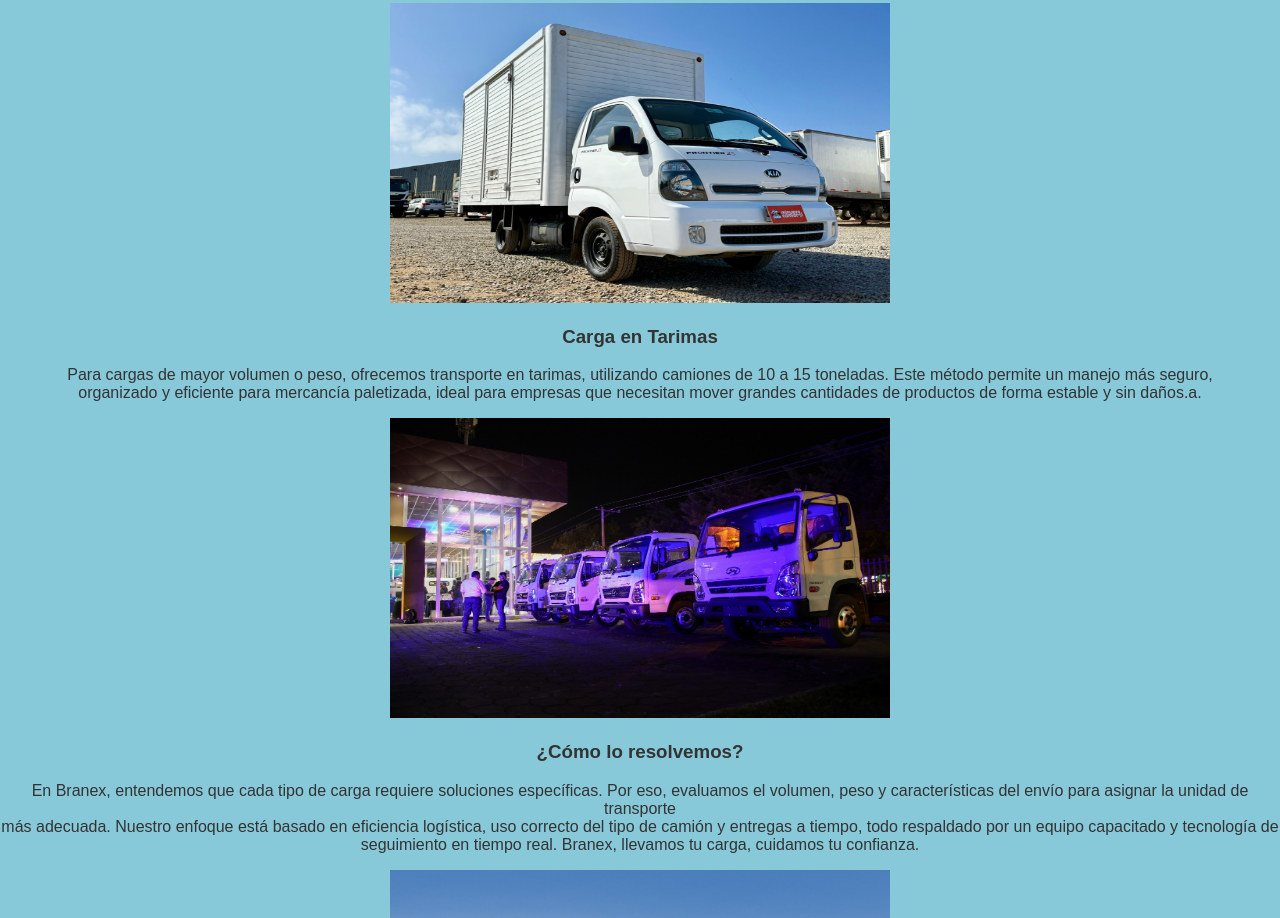
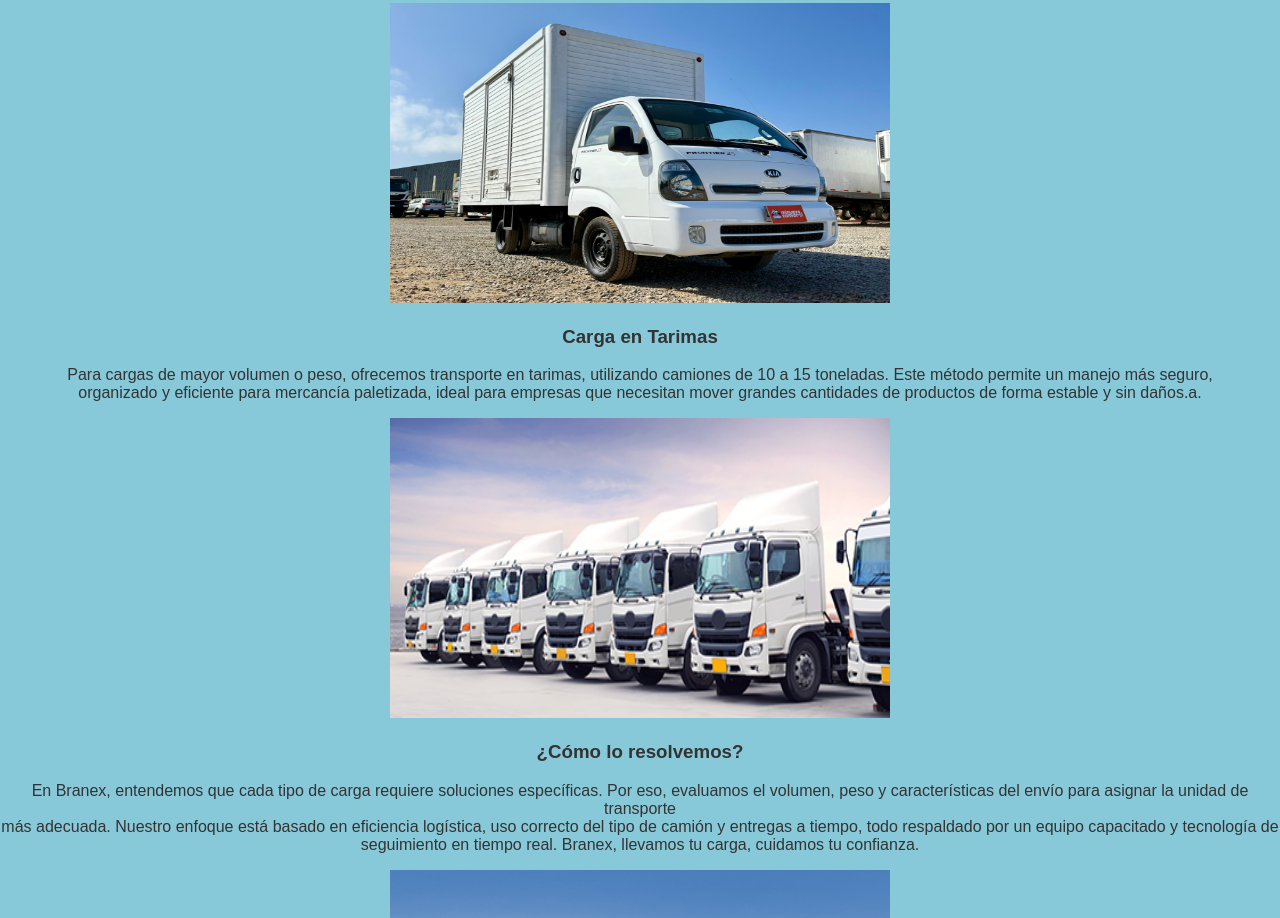
Before and after one commit to Anderson930/WebUMG.github.io, a plain HTML site: page index.html in a window 1280 px wide. Shown: the part 393-1311 px from the top of the page. Drawn offline with Linux system fonts and the light colour scheme.

Commit message:
Update index.html

```diff
--- a/index.html
+++ b/index.html
@@ -26,7 +26,7 @@
     <h3>Carga en Tarimas</h3>
      <p>Para cargas de mayor volumen o peso, ofrecemos transporte en tarimas, utilizando camiones de 10 a 15 toneladas. Este método permite un manejo más seguro, <br>
       organizado y eficiente para mercancía paletizada, ideal para empresas que necesitan mover grandes cantidades de productos de forma estable y sin daños.a.</p>
-    <img src="camionesluzazul.jpeg" alt="Imagen 2"><br>
+    <img src="varios cam.jpg" alt="Imagen 2"><br>
     <h3>¿Cómo lo resolvemos?</h3>
     <p>En Branex, entendemos que cada tipo de carga requiere soluciones específicas. Por eso, evaluamos el volumen, peso y características del envío para asignar la unidad de transporte <br>
     más adecuada. Nuestro enfoque está basado en eficiencia logística, uso correcto del tipo de camión y entregas a tiempo, todo respaldado por un equipo capacitado y tecnología de seguimiento en tiempo real.
```
